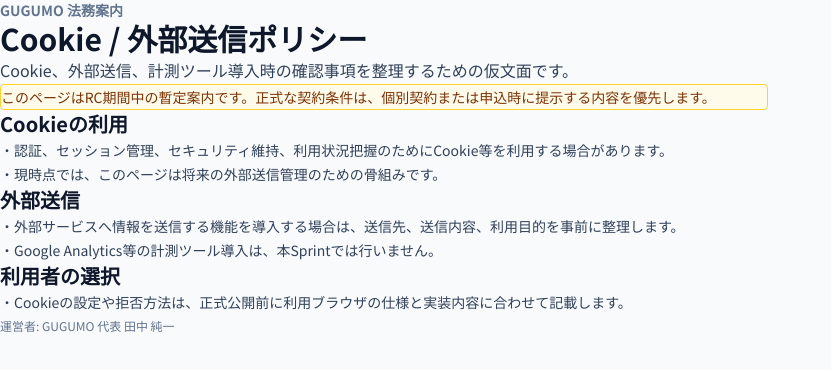
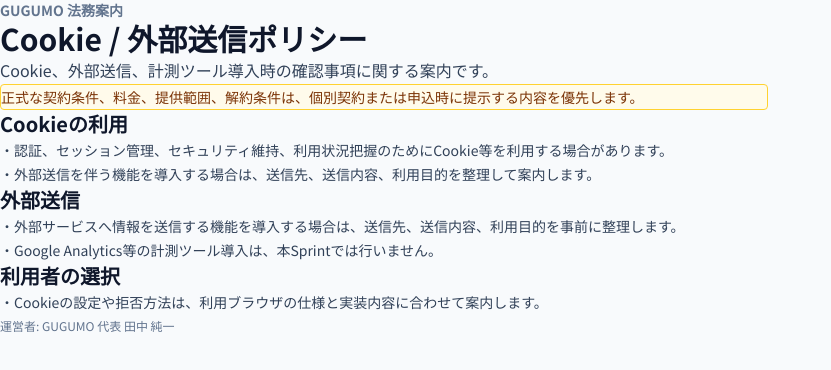
Before and after one commit to GUGUMOjp/gugumo-app, a Next.js app: page /cookie in a window 1280 px wide. Shown: the top 370 px of the page, without its empty margins (0-831 px from the left). Built offline with nearby package versions, Linux system fonts and the light colour scheme.

Commit message:
Finalize legal and support readiness for technical beta

```diff
--- a/app/legal-content.tsx
+++ b/app/legal-content.tsx
@@ -23,7 +23,7 @@ const operatorName = "GUGUMO 代表 田中 純一";
 export const legalPages = {
   terms: {
     title: "利用規約",
-    description: "GUGUMOを安心してご利用いただくための、サービス利用条件に関するRC用の暫定文面です。",
+    description: "GUGUMOを安心してご利用いただくための、サービス利用条件に関する案内です。",
     sections: [
       {
         title: "サービス利用",
@@ -47,7 +47,7 @@ export const legalPages = {
   },
   privacy: {
     title: "プライバシーポリシー",
-    description: "GUGUMOで扱う個人情報・法人情報の取扱い方針に関するRC用の暫定文面です。",
+    description: "GUGUMOで扱う個人情報・法人情報の取扱い方針に関する案内です。",
     sections: [
       {
         title: "取得する情報",
@@ -74,7 +74,7 @@ export const legalPages = {
   },
   dataPolicy: {
     title: "データ取扱方針",
-    description: "お客様が読み込むCSVデータと分析結果の取扱いに関するRC用の暫定文面です。",
+    description: "お客様が読み込むCSVデータと分析結果の取扱いに関する案内です。",
     sections: [
       {
         title: "対象データ",
@@ -94,19 +94,21 @@ export const legalPages = {
         title: "保管と削除",
         body: [
           "データの保管期間、削除方法、バックアップの扱いは、契約時または運用開始時に個別に案内します。",
-          "検証環境で取り扱うデータは、営業デモや初期確認に必要な範囲に限定します。",
+          "アップロード履歴の除外、復元、完全削除は、権限のある利用者またはGUGUMO担当者の支援により行います。",
+          "営業デモや初期確認で取り扱うデータは、必要な範囲に限定します。",
         ],
       },
     ],
   },
   support: {
     title: "サポート・お問い合わせ",
-    description: "GUGUMOの導入相談、操作相談、契約に関するお問い合わせ窓口のRC用案内です。",
+    description: "GUGUMOの導入相談、操作相談、契約に関するお問い合わせ窓口の案内です。",
     sections: [
       {
         title: "お問い合わせ",
         body: [
           "導入前のご相談、初期設定、操作方法、契約内容、請求に関するお問い合わせを受け付けます。",
+          "初期導入期間は、導入時または契約時に個別に案内した担当者連絡先をご利用ください。",
           "お問い合わせ時は、会社名、担当者名、確認したい内容をお知らせください。",
         ],
       },
@@ -139,7 +141,7 @@ export const legalPages = {
   },
   legal: {
     title: "特定商取引法に基づく表記",
-    description: "GUGUMOの提供者情報と取引条件に関するRC用の暫定表記です。",
+    description: "GUGUMOの提供者情報と取引条件に関する案内です。",
     sections: [
       {
         title: "販売事業者",
@@ -166,13 +168,13 @@ export const legalPages = {
   },
   cookie: {
     title: "Cookie / 外部送信ポリシー",
-    description: "Cookie、外部送信、計測ツール導入時の確認事項を整理するための仮文面です。",
+    description: "Cookie、外部送信、計測ツール導入時の確認事項に関する案内です。",
     sections: [
       {
         title: "Cookieの利用",
         body: [
           "認証、セッション管理、セキュリティ維持、利用状況把握のためにCookie等を利用する場合があります。",
-          "現時点では、このページは将来の外部送信管理のための骨組みです。",
+          "外部送信を伴う機能を導入する場合は、送信先、送信内容、利用目的を整理して案内します。",
         ],
       },
       {
@@ -185,19 +187,19 @@ export const legalPages = {
       {
         title: "利用者の選択",
         body: [
-          "Cookieの設定や拒否方法は、正式公開前に利用ブラウザの仕様と実装内容に合わせて記載します。",
+          "Cookieの設定や拒否方法は、利用ブラウザの仕様と実装内容に合わせて案内します。",
         ],
       },
     ],
   },
   security: {
     title: "セキュリティ・禁止事項",
-    description: "GUGUMOの安全利用、データ分離、禁止行為を整理するための仮文面です。",
+    description: "GUGUMOの安全利用、データ分離、禁止行為に関する案内です。",
     sections: [
       {
         title: "セキュリティ方針",
         body: [
-          "法人ごとのデータ分離、認証、権限管理、監査可能性を重視して設計します。",
+          "法人ごとのデータ分離、認証、権限管理、必要に応じた確認を重視して設計します。",
           "他社データへの不正アクセスを防ぐため、データ分離と権限管理を段階的に整備します。",
         ],
       },
@@ -208,7 +210,7 @@ export const legalPages = {
       {
         title: "インシデント対応",
         body: [
-          "情報漏えい、不正アクセス、誤設定などが疑われる場合の連絡・調査・是正フローは、正式運用前に定義します。",
+          "情報漏えい、不正アクセス、誤設定などが疑われる場合は、導入時に案内した担当者連絡先を通じて確認し、必要な調査と是正を行います。",
         ],
       },
     ],
@@ -223,7 +225,7 @@ export function LegalPage({ content }: { content: LegalPageContent }) {
         <h1 className="mt-3 text-3xl font-bold">{content.title}</h1>
         <p className="mt-4 text-base leading-7 text-slate-700">{content.description}</p>
         <p className="mt-4 rounded border border-amber-300 bg-amber-50 px-4 py-3 text-sm leading-6 text-amber-900">
-          このページはRC期間中の暫定案内です。正式な契約条件は、個別契約または申込時に提示する内容を優先します。
+          正式な契約条件、料金、提供範囲、解約条件は、個別契約または申込時に提示する内容を優先します。
         </p>
 
         <div className="mt-10 space-y-8">
--- a/data/product/productMeta.ts
+++ b/data/product/productMeta.ts
@@ -25,4 +25,8 @@ export const LEGAL_LINKS = [
     label: "特商法表記",
     href: "/legal",
   },
+  {
+    label: "セキュリティ",
+    href: "/security",
+  },
 ] as const;
```
Also changed, not shown: 7 other files (tests, documents, lock files or other folders).
